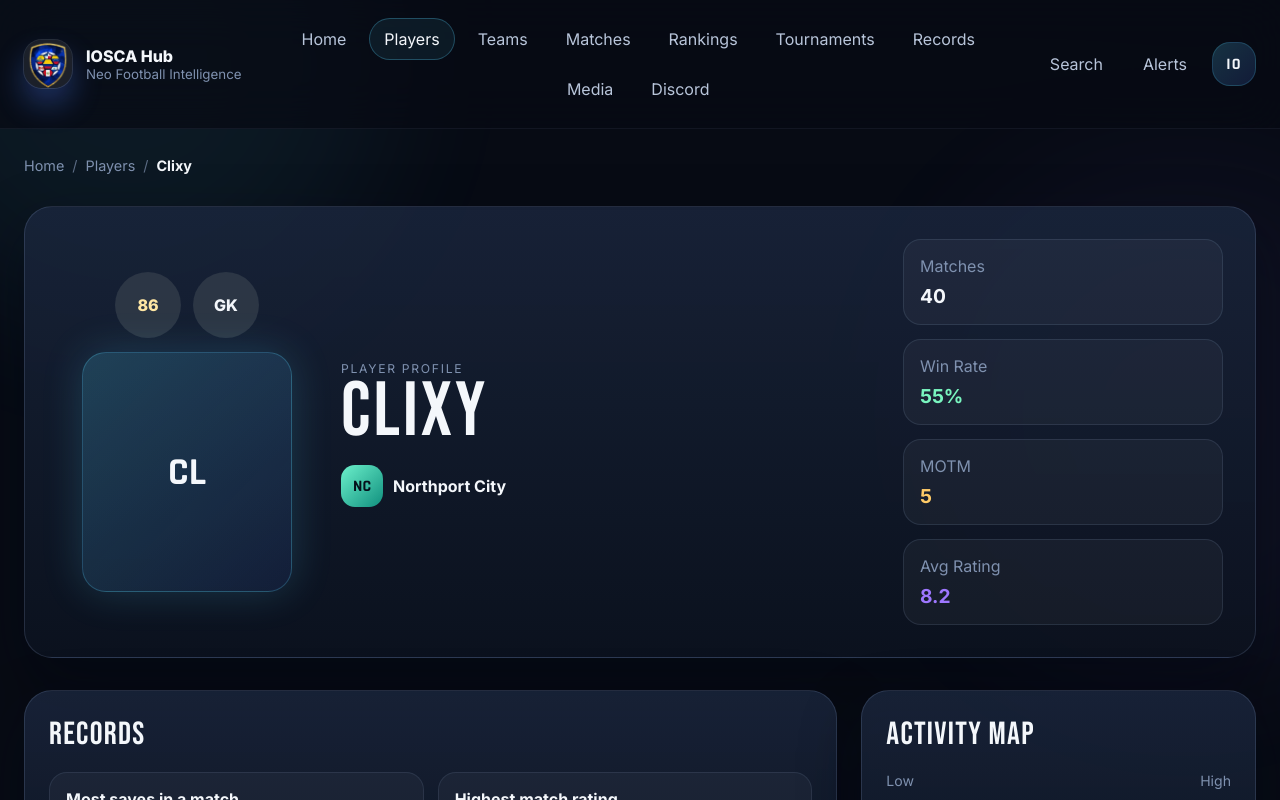
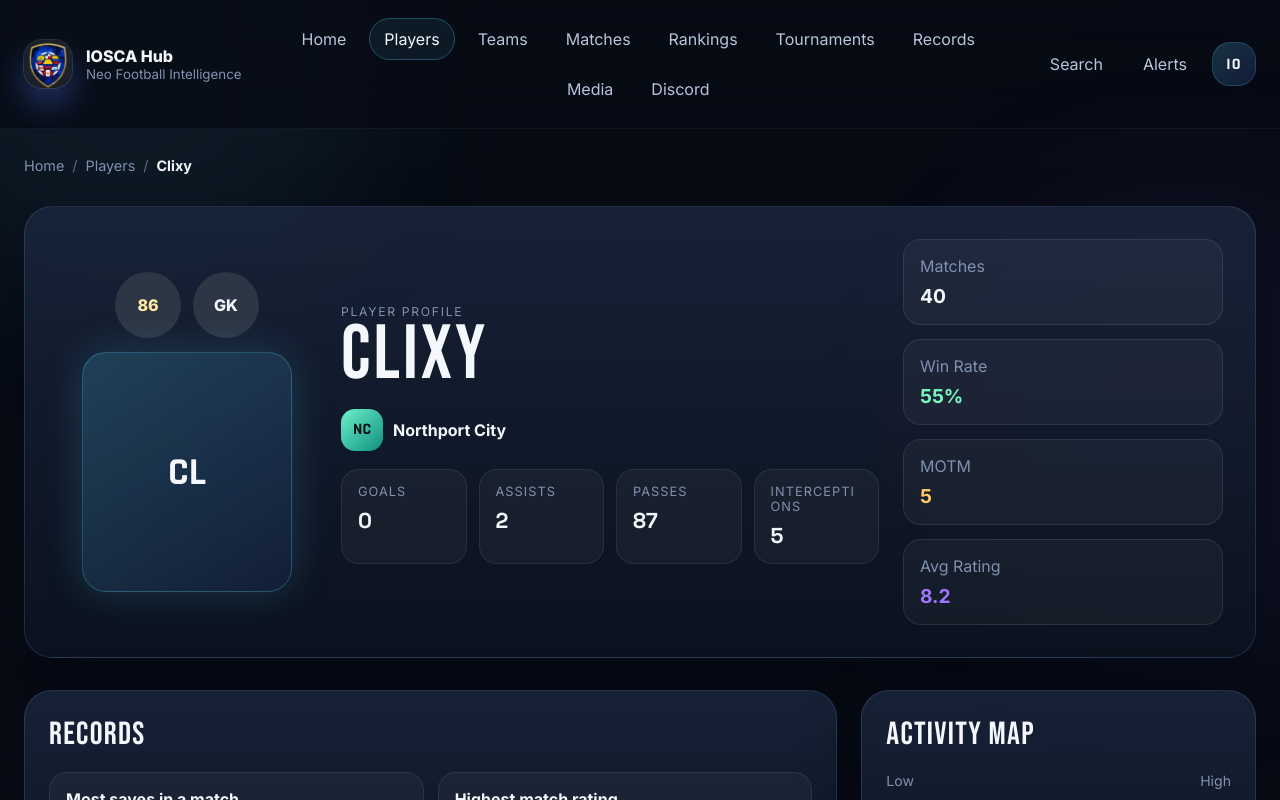
Before and after one commit to ramymomo20/exhub.github.io, a React (Vite) app in the folder frontend/: page /#/players/clixy in a window 1280 px wide. Shown: the top 800 px of the page. Built offline with nearby package versions, Linux system fonts and the light colour scheme.

Commit message:
refining look

```diff
--- a/frontend/src/components/ui.jsx
+++ b/frontend/src/components/ui.jsx
@@ -243,9 +243,11 @@ export function SimpleTable({ rows, columns }) {
   )
 }
 
-export function Pitch({ playersOnPitch, mode = 'summary', lineups = null, tooltips = {}, format = '5v5' }) {
+export function Pitch({ playersOnPitch, mode = 'summary', lineups = null, tooltips = {}, format = '5v5', shirtColors = null }) {
   const rawItems = lineups ?? playersOnPitch
   const items = mode === 'match' ? mapLineupToFormation(rawItems, format) : rawItems
+  const shirtStyle = shirtColors ? { '--shirt-a': shirtColors[0], '--shirt-b': shirtColors[1] ?? shirtColors[0] } : {}
+  const darkText = shirtColors && isLightColor(shirtColors[0])
 
   return (
     <div className={`pitch-shell ${mode === 'match' ? 'pitch-shell-match' : ''}`}>
@@ -264,7 +266,7 @@ export function Pitch({ playersOnPitch, mode = 'summary', lineups = null, toolti
               style={{ left: `${entry.x}%`, top: `${entry.y}%` }}
             >
               {entry.rating ? <span className={`pitch-rating ${ratingClass}`}>{entry.rating}</span> : null}
-              <div className="pitch-shirt">
+              <div className={`pitch-shirt ${darkText ? 'pitch-shirt-dark' : ''}`} style={shirtStyle}>
                 <strong>{entry.role}</strong>
               </div>
               <span className="pitch-player-name">{player?.name ?? entry.player ?? entry.playerId}</span>
@@ -403,6 +405,18 @@ function PitchStatChips({ badges = [] }) {
   )
 }
 
+function isLightColor(hex) {
+  if (!hex || !hex.startsWith('#') || (hex.length !== 7 && hex.length !== 4)) return false
+  const normalized = hex.length === 4
+    ? `#${hex[1]}${hex[1]}${hex[2]}${hex[2]}${hex[3]}${hex[3]}`
+    : hex
+  const r = Number.parseInt(normalized.slice(1, 3), 16)
+  const g = Number.parseInt(normalized.slice(3, 5), 16)
+  const b = Number.parseInt(normalized.slice(5, 7), 16)
+  const brightness = (r * 299 + g * 587 + b * 114) / 1000
+  return brightness > 165
+}
+
 function getRatingTierClass(rating) {
   if (rating >= 85) return 'tier-light-gold'
   if (rating >= 75) return 'tier-dark-gold'
--- a/frontend/src/index.css
+++ b/frontend/src/index.css
@@ -749,13 +749,28 @@ th { color: var(--text-faint); font-weight: 600; }
 
 .match-hero-expanded {
   display: grid;
-  gap: 18px;
+  gap: 20px;
+}
+
+.match-hero-topbar {
+  display: grid;
+  grid-template-columns: 1fr auto 1fr;
+  align-items: start;
+  gap: 16px;
+}
+
+.match-hero-competition {
+  justify-self: center;
+}
+
+.match-hero-topbar .match-card-flags {
+  justify-self: end;
 }
 
 .match-hero-grid {
   display: grid;
-  grid-template-columns: minmax(260px, 1fr) minmax(260px, 340px) minmax(260px, 1fr);
-  gap: 28px;
+  grid-template-columns: minmax(280px, 1fr) minmax(220px, 320px) minmax(280px, 1fr);
+  gap: 22px;
   align-items: center;
 }
 
@@ -775,7 +790,7 @@ th { color: var(--text-faint); font-weight: 600; }
 .event-stack {
   display: grid;
   gap: 12px;
-  max-height: 260px;
+  max-height: 230px;
   overflow-y: auto;
 }
 
@@ -829,16 +844,19 @@ th { color: var(--text-faint); font-weight: 600; }
   justify-items: center;
   align-content: center;
   gap: 10px;
+  text-align: center;
 }
 
 .match-hero-center-expanded h1 {
   margin-top: 4px;
+  line-height: 0.88;
 }
 
 .format-pill-large {
   display: inline-flex;
   justify-content: center;
   min-width: 86px;
+  margin-top: 4px;
   padding: 8px 12px;
   border-radius: 999px;
   background: rgba(255, 255, 255, 0.08);
@@ -940,7 +958,7 @@ th { color: var(--text-faint); font-weight: 600; }
 .lineup-team-card {
   border-radius: 22px;
   overflow: hidden;
-  background: rgba(255, 255, 255, 0.04);
+  background: rgba(255, 255, 255, 0.08);
   border: 1px solid rgba(152, 174, 214, 0.12);
 }
 
@@ -971,19 +989,23 @@ th { color: var(--text-faint); font-weight: 600; }
 }
 
 .pitch-marker {
-  width: 104px;
+  width: 98px;
   gap: 4px;
 }
 
 .pitch-shirt {
-  width: 60px;
-  height: 54px;
+  width: 56px;
+  height: 48px;
   display: grid;
   place-items: center;
-  border-radius: 18px 18px 12px 12px;
-  background: linear-gradient(180deg, #4161ff, #3650d8);
+  border-radius: 14px 14px 10px 10px;
+  background: linear-gradient(180deg, var(--shirt-a, #4161ff), var(--shirt-b, #3650d8));
   color: #f8fbff;
   box-shadow: 0 8px 18px rgba(0, 0, 0, 0.25);
+}
+
+.pitch-shirt-dark {
+  color: #162233;
 }
 
 .pitch-marker.is-mvp .pitch-shirt {
@@ -993,13 +1015,19 @@ th { color: var(--text-faint); font-weight: 600; }
 }
 
 .pitch-player-name {
-  padding: 4px 8px;
-  border-radius: 999px;
-  background: rgba(10, 16, 23, 0.72);
-  max-width: 100px;
+  min-height: 18px;
+  padding: 2px 7px;
+  border-radius: 999px;
+  background: #213452;
+  color: #f2f6ff;
+  max-width: 102px;
   white-space: nowrap;
   overflow: hidden;
   text-overflow: ellipsis;
+  text-align: center;
+  font-size: 0.78rem;
+  line-height: 1.1;
+  font-weight: 700;
 }
 
 .pitch-rating {
@@ -1048,8 +1076,8 @@ th { color: var(--text-faint); font-weight: 600; }
   gap: 4px;
   padding: 2px 7px;
   border-radius: 999px;
-  background: rgba(11, 25, 49, 0.86);
-  border: 1px solid rgba(135, 183, 255, 0.32);
+  background: #ffc72f;
+  border: 1px solid rgba(189, 139, 22, 0.44);
 }
 
 .pitch-stat-chip .event-icon {
@@ -1061,7 +1089,7 @@ th { color: var(--text-faint); font-weight: 600; }
   font-style: normal;
   font-size: 0.8rem;
   font-weight: 700;
-  color: #e7f2ff;
+  color: #2a2209;
 }
 
 .pitch-tooltip {
@@ -1186,6 +1214,34 @@ th { color: var(--text-faint); font-weight: 600; }
   align-self: center;
 }
 
+.profile-focus-grid {
+  display: grid;
+  grid-template-columns: repeat(4, minmax(0, 1fr));
+  gap: 12px;
+  margin-top: 18px;
+}
+
+.profile-focus-card {
+  padding: 14px 16px;
+  border-radius: 18px;
+  border: 1px solid rgba(152, 174, 214, 0.12);
+  background: rgba(255, 255, 255, 0.04);
+}
+
+.profile-focus-card span {
+  display: block;
+  margin-bottom: 8px;
+  color: var(--text-faint);
+  font-size: 0.8rem;
+  letter-spacing: 0.08em;
+  text-transform: uppercase;
+}
+
+.profile-focus-card strong {
+  font-family: 'Space Grotesk', sans-serif;
+  font-size: 1.35rem;
+}
+
 .profile-position-badge {
   color: var(--text);
 }
@@ -1518,6 +1574,10 @@ th { color: var(--text-faint); font-weight: 600; }
   }
 
   .stats-section-grid {
+    grid-template-columns: repeat(2, minmax(0, 1fr));
+  }
+
+  .profile-focus-grid {
     grid-template-columns: repeat(2, minmax(0, 1fr));
   }
 
@@ -1606,4 +1666,8 @@ th { color: var(--text-faint); font-weight: 600; }
   .stats-section-grid {
     grid-template-columns: 1fr;
   }
-}
+
+  .profile-focus-grid {
+    grid-template-columns: 1fr;
+  }
+}
--- a/frontend/src/pages/MatchDetailPage.jsx
+++ b/frontend/src/pages/MatchDetailPage.jsx
@@ -19,6 +19,17 @@ export function MatchDetailPage() {
       <PageTrail items={[{ label: 'Home', to: '/' }, { label: 'Matches', to: '/matches' }, { label: `${homeTeam?.shortName} vs ${awayTeam?.shortName}` }]} />
 
       <section className="match-hero card match-hero-expanded">
+        <div className="match-hero-topbar">
+          <div />
+          <span className="eyebrow match-hero-competition">{match.competition}</span>
+          <div className="match-card-flags">
+            {match.flags.map((flag) => (
+              <span key={flag} className="flag-pill">{flag}</span>
+            ))}
+            <span className={`status-pill ${match.status.toLowerCase().includes('live') ? 'is-live' : ''}`}>{match.status}</span>
+          </div>
+        </div>
+
         <div className="match-hero-grid">
           <div className="hero-side hero-side-left">
             <div className="hero-team-block">
@@ -28,12 +39,12 @@ export function MatchDetailPage() {
           </div>
 
           <div className="match-hero-center match-hero-center-expanded">
-            <span className="eyebrow">{match.competition}</span>
             <div className="match-mvp-link">
               <span>Player of the Match</span>
               <PlayerInlineLink playerId={mvp?.id} compact />
             </div>
             <h1>{match.homeScore} : {match.awayScore}</h1>
+            <small className="format-pill-large">{match.format}</small>
           </div>
 
           <div className="hero-side hero-side-right">
@@ -45,13 +56,8 @@ export function MatchDetailPage() {
         </div>
 
         <div className="match-hero-bottom-row">
-          <div className="match-card-flags">
-            {match.flags.map((flag) => (
-              <span key={flag} className="flag-pill">{flag}</span>
-            ))}
-            <span className={`status-pill ${match.status.toLowerCase().includes('live') ? 'is-live' : ''}`}>{match.status}</span>
-          </div>
-          <small className="format-pill-large">{match.format}</small>
+          <div />
+          <div />
           <div className="match-hero-datetime">
             <span>{match.date}</span>
             <strong>{match.time}</strong>
@@ -66,13 +72,13 @@ export function MatchDetailPage() {
               <div className="lineup-team-header">
                 <TeamInlineLink teamId={homeTeam.id} />
               </div>
-              <Pitch mode="match" format={match.format} lineups={match.lineups.home} tooltips={match.lineupTooltips} />
+              <Pitch mode="match" format={match.format} lineups={match.lineups.home} tooltips={match.lineupTooltips} shirtColors={homeTeam?.colors} />
             </div>
             <div className="lineup-team-card">
               <div className="lineup-team-header">
                 <TeamInlineLink teamId={awayTeam.id} />
               </div>
-              <Pitch mode="match" format={match.format} lineups={match.lineups.away} tooltips={match.lineupTooltips} />
+              <Pitch mode="match" format={match.format} lineups={match.lineups.away} tooltips={match.lineupTooltips} shirtColors={awayTeam?.colors} />
             </div>
           </div>
         </Widget>
--- a/frontend/src/pages/PlayerProfilePage.jsx
+++ b/frontend/src/pages/PlayerProfilePage.jsx
@@ -34,6 +34,24 @@ export function PlayerProfilePage() {
           <h1>{player.name}</h1>
           <div className="profile-badges">
             <TeamInlineLink teamId={player.teamId} />
+          </div>
+          <div className="profile-focus-grid">
+            <div className="profile-focus-card">
+              <span>Goals</span>
+              <strong>{player.stats.goals}</strong>
+            </div>
+            <div className="profile-focus-card">
+              <span>Assists</span>
+              <strong>{player.stats.assists}</strong>
+            </div>
+            <div className="profile-focus-card">
+              <span>Passes</span>
+              <strong>{player.stats.apasses}</strong>
+            </div>
+            <div className="profile-focus-card">
+              <span>Interceptions</span>
+              <strong>{player.stats.interceptions}</strong>
+            </div>
           </div>
         </div>
 
@@ -74,7 +92,7 @@ export function PlayerProfilePage() {
             ]} />
             <StatSection title="Teamplay" items={[
               ['Assists', player.stats.assists],
-              ['APasses', player.stats.apasses],
+              ['Passes', player.stats.apasses],
               ['Passes completed', player.stats.passesCompleted],
               ['Pass accuracy', `${player.stats.passAccuracy}%`],
               ['Key passes', player.stats.keyPasses],
--- a/frontend/src/pages/TeamProfilePage.jsx
+++ b/frontend/src/pages/TeamProfilePage.jsx
@@ -70,7 +70,7 @@ export function TeamProfilePage() {
             ]} />
             <TeamStatSection title="Teamplay" items={[
               ['Assists', aggregated.assists],
-              ['APasses', aggregated.apasses],
+              ['Passes', aggregated.apasses],
               ['Passes completed', aggregated.passesCompleted],
               ['Pass accuracy', `${aggregated.passAccuracy}%`],
               ['Key passes', aggregated.keyPasses],
```
